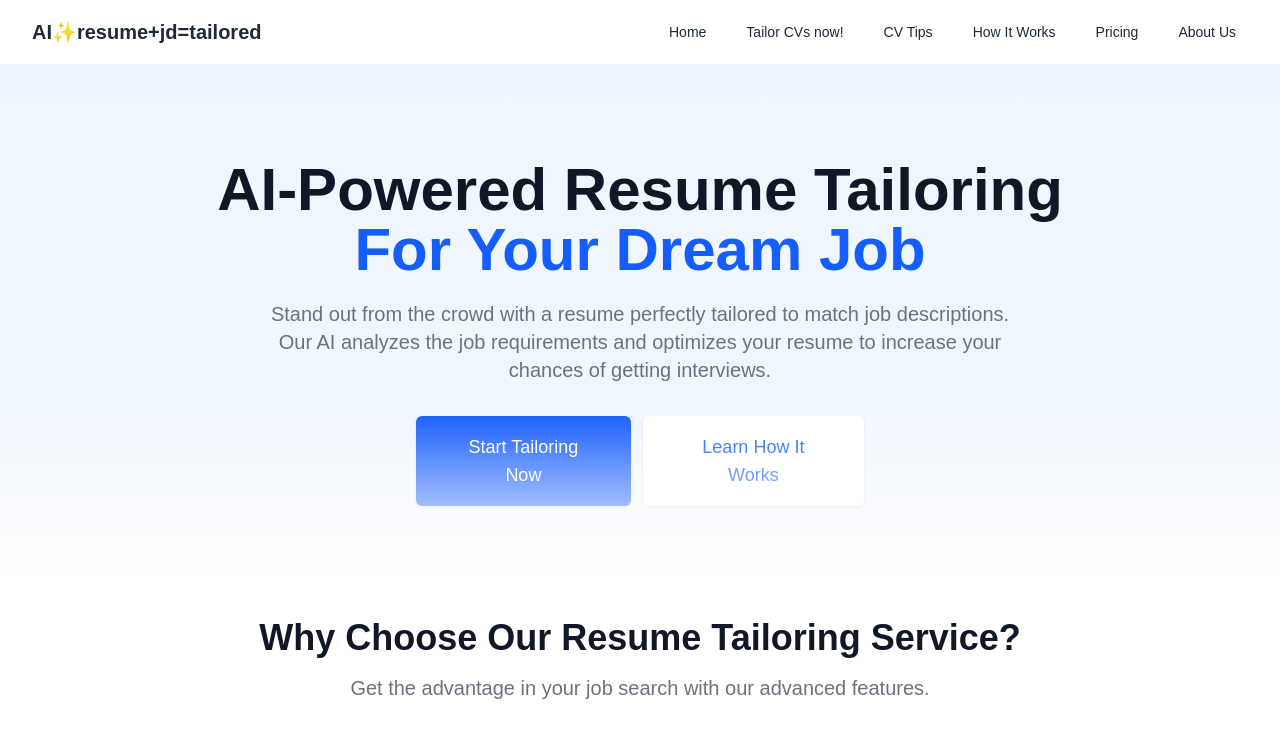
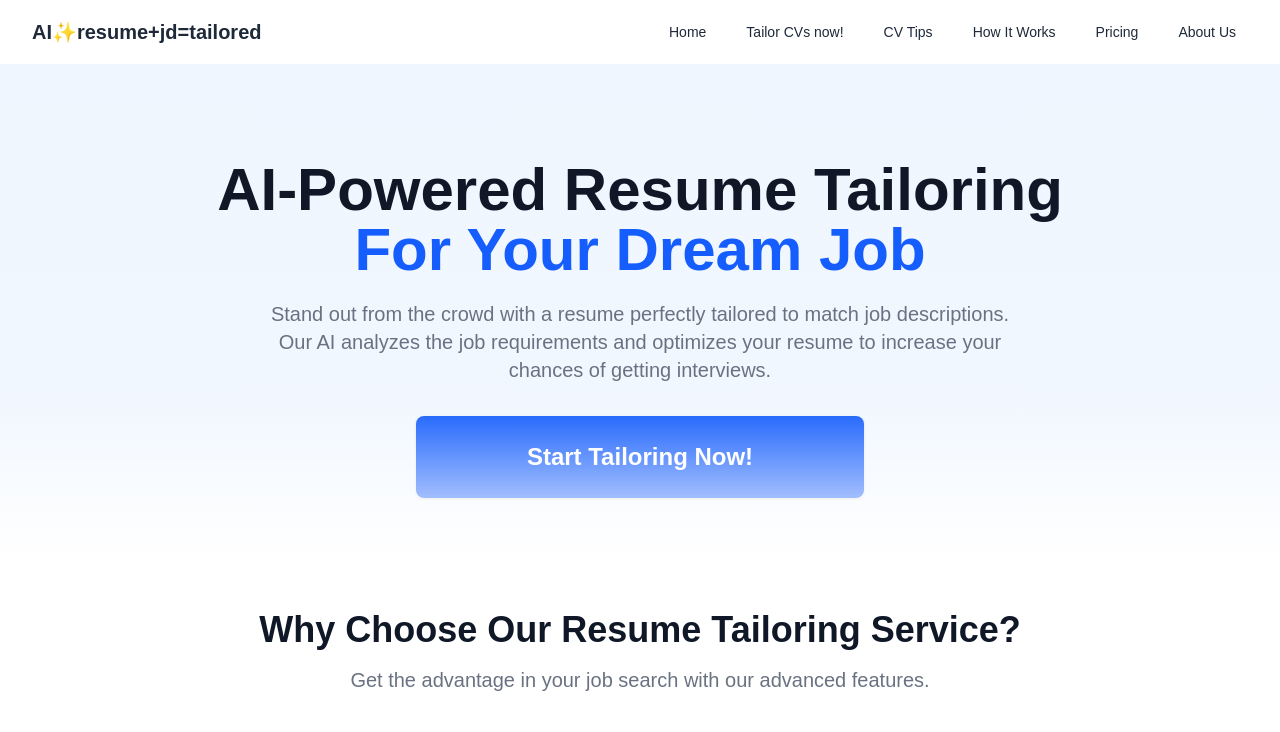
Before and after one commit to vuhung16au/ai-resume-jd-tailored, a Next.js app: page / in a window 1280 px wide. Shown: the top 732 px of the page. Built offline with nearby package versions, Linux system fonts and the light colour scheme.

Commit message:
bigger CTA

```diff
--- a/src/app/page.tsx
+++ b/src/app/page.tsx
@@ -17,20 +17,13 @@ export default function Home() {
               Our AI analyzes the job requirements and optimizes your resume to increase your chances of getting interviews.
             </p>
             <div className="mt-5 max-w-md mx-auto sm:flex sm:justify-center md:mt-8">
-              <div className="rounded-md shadow">
+              <div className="rounded-md shadow w-full">
                 <Link
                   href="/tailor"
-                  className="w-full flex items-center justify-center px-8 py-3 border border-transparent text-base font-medium rounded-md text-white bg-blue-600 hover:bg-blue-700 md:py-4 md:text-lg md:px-10"
+                  className="w-full flex items-center justify-center px-12 py-5 border border-transparent text-2xl font-bold rounded-lg text-white bg-blue-600 hover:bg-blue-700 md:py-6 md:text-2xl md:px-16 transition-all duration-200 focus:outline-none focus:ring-2 focus:ring-offset-2 focus:ring-blue-500"
+                  style={{ minHeight: '64px' }}
                 >
-                  Start Tailoring Now
-                </Link>
-              </div>
-              <div className="mt-3 rounded-md shadow sm:mt-0 sm:ml-3">
-                <Link
-                  href="/how-it-works"
-                  className="w-full flex items-center justify-center px-8 py-3 border border-transparent text-base font-medium rounded-md text-blue-600 bg-white hover:bg-gray-50 dark:text-blue-400 dark:bg-gray-800 dark:hover:bg-gray-700 md:py-4 md:text-lg md:px-10"
-                >
-                  Learn How It Works
+                  Start Tailoring Now!
                 </Link>
               </div>
             </div>
```
